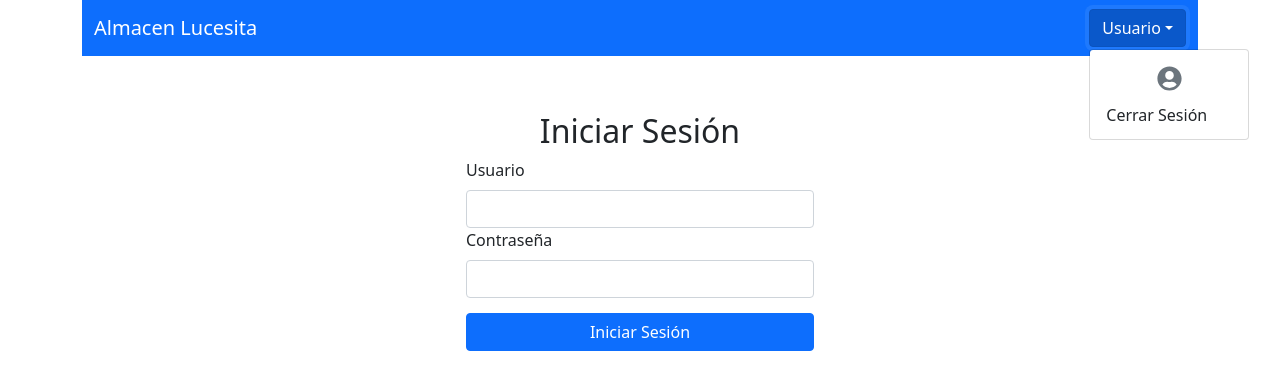
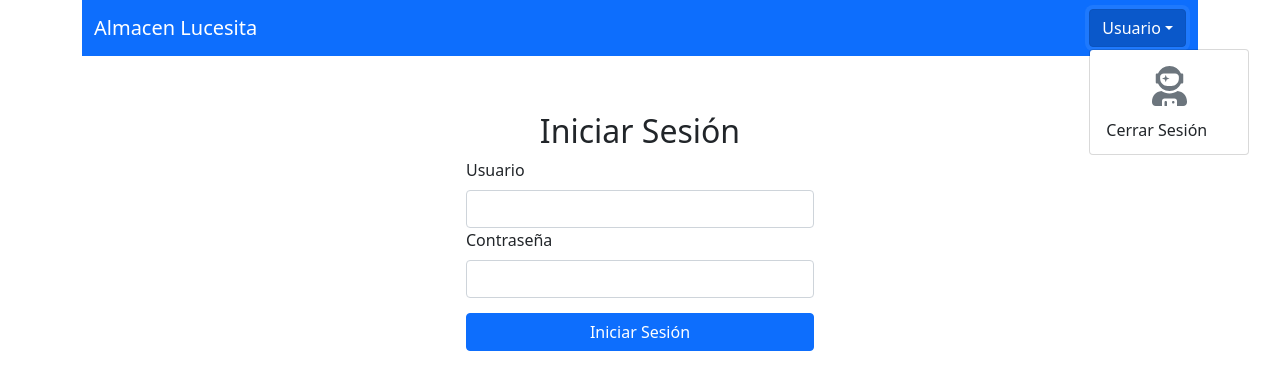
Before and after one commit to Luz-Gomez/empleado_front, a React (Create React App) app: page / in a window 1280 px wide. Both pictures are taken after a click on the button "Usuario". Shown: the top 390 px of the page. Built offline with nearby package versions, Linux system fonts and the light colour scheme.

Commit message:
Cambiando icono

```diff
--- a/src/components/login/login.js
+++ b/src/components/login/login.js
@@ -51,7 +51,7 @@ export default class login extends React.Component {
 
                         <Button
                             variant="primary"
-                                onClick={ () => {
+                            onClick={ () => {
                                 this.iniciarSesion();
                             }}
                             >
--- a/src/components/navbar/navbar.css
+++ b/src/components/navbar/navbar.css
@@ -1,5 +1,5 @@
 #navbar .dropdown-header {
-    font-size: 25px;
+    font-size: 40px;
     display: flex;
     justify-content: center;
 }
--- a/src/components/navbar/navbar.js
+++ b/src/components/navbar/navbar.js
@@ -1,7 +1,7 @@
 import React from "react";
 import { Container, Navbar, Nav, DropdownButton, Dropdown } from 'react-bootstrap';
 import { FontAwesomeIcon } from '@fortawesome/react-fontawesome'
-import { faUserCircle } from '@fortawesome/free-solid-svg-icons'
+import { faUserAstronaut } from '@fortawesome/free-solid-svg-icons'
 import './navbar.css'
 
 export default class Menu extends React.Component {
@@ -23,7 +23,7 @@ export default class Menu extends React.Component {
                 </Nav>
                 <DropdownButton id="dropdown-basic-button" title="Usuario">
                     <Dropdown.Header>
-                        <FontAwesomeIcon icon={faUserCircle} />
+                        <FontAwesomeIcon icon={faUserAstronaut} />
                     </Dropdown.Header>
                     <Dropdown.Item href="#/action-1">Cerrar Sesión</Dropdown.Item>
                 {/*}    <Dropdown.Item href="#/action-2">Another action</Dropdown.Item>
```
